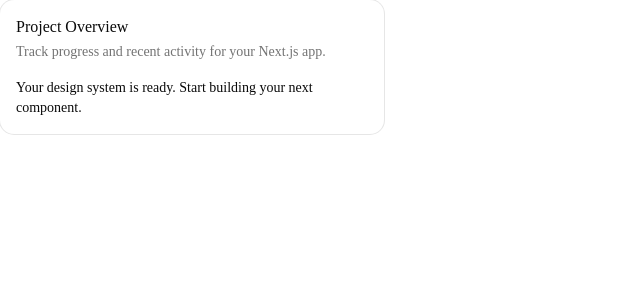
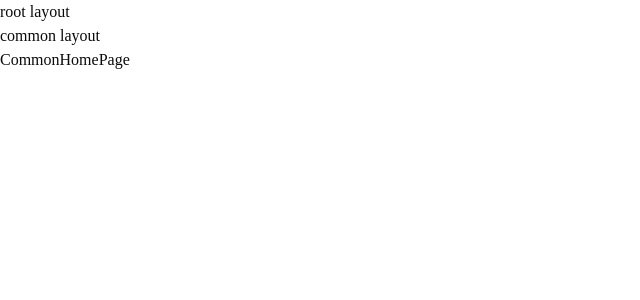
Before and after one commit to imtiazsamir91/HealthCare-Client, a Next.js app: page / in a window 1280 px wide. Shown: the top 300 px of the page, without its empty margins (0-640 px from the left). Built offline with nearby package versions, Linux system fonts and the light colour scheme.

Commit message:
layoutSetup

```diff
--- /dev/null
+++ b/src/app/(commonLayout)/layout.tsx
@@ -0,0 +1,14 @@
+
+
+
+export default function CommonLayout({
+  children,
+}: Readonly<{
+  children: React.ReactNode;
+}>) {
+  return (
+
+   <>common layout
+   {children}</>
+  );
+}
--- /dev/null
+++ b/src/app/(commonLayout)/page.tsx
@@ -0,0 +1,9 @@
+import React from 'react'
+
+const CommonHomePage = () => {
+  return (
+    <div>CommonHomePage</div>
+  )
+}
+
+export default CommonHomePage
--- /dev/null
+++ b/src/app/(dashboardLayout)/(patientRouteGroup)/layout.tsx
@@ -0,0 +1,12 @@
+
+export default function PatientDashboardLayout({
+  children,
+}: Readonly<{
+  children: React.ReactNode;
+}>) {
+  return (
+
+   <>patient dashboard layout
+   {children}</>
+  );
+}
--- /dev/null
+++ b/src/app/(dashboardLayout)/admin/dashboard/layout.tsx
@@ -0,0 +1,12 @@
+
+export default function AdminDashboardLayout({
+  children,
+}: Readonly<{
+  children: React.ReactNode;
+}>) {
+  return (
+
+   <>admin dashboard layout
+   {children}</>
+  );
+}
--- /dev/null
+++ b/src/app/(dashboardLayout)/doctor/dashboard/layout.tsx
@@ -0,0 +1,12 @@
+
+export default function DoctorDashboardLayout({
+  children,
+}: Readonly<{
+  children: React.ReactNode;
+}>) {
+  return (
+
+   <>doctor dashboard layout
+   {children}</>
+  );
+}
--- /dev/null
+++ b/src/app/(dashboardLayout)/doctor/dashboard/page.tsx
@@ -0,0 +1,9 @@
+import React from 'react'
+
+const DoctorsPage = () => {
+  return (
+    <div>DoctorsPage</div>
+  )
+}
+
+export default DoctorsPage
--- a/src/app/layout.tsx
+++ b/src/app/layout.tsx
@@ -27,7 +27,9 @@ export default function RootLayout({
       lang="en"
       className={`${geistSans.variable} ${geistMono.variable} h-full antialiased`}
     >
-      <body className="min-h-full flex flex-col">{children}</body>
+      <body className="min-h-full flex flex-col">
+        root layout<br></br>
+        {children}</body>
     </html>
   );
 }
--- a/src/app/page.tsx
+++ /dev/null
@@ -1,23 +0,0 @@
-import {
-  Card,
-  CardContent,
-  CardDescription,
-  CardHeader,
-  CardTitle,
-} from "@/components/ui/card"
-
-export default function Home() {
-  return (
-    <Card className="max-w-sm">
-      <CardHeader>
-        <CardTitle>Project Overview</CardTitle>
-        <CardDescription>
-          Track progress and recent activity for your Next.js app.
-        </CardDescription>
-      </CardHeader>
-      <CardContent>
-        Your design system is ready. Start building your next component.
-      </CardContent>
-    </Card>
-  )
-}
```
